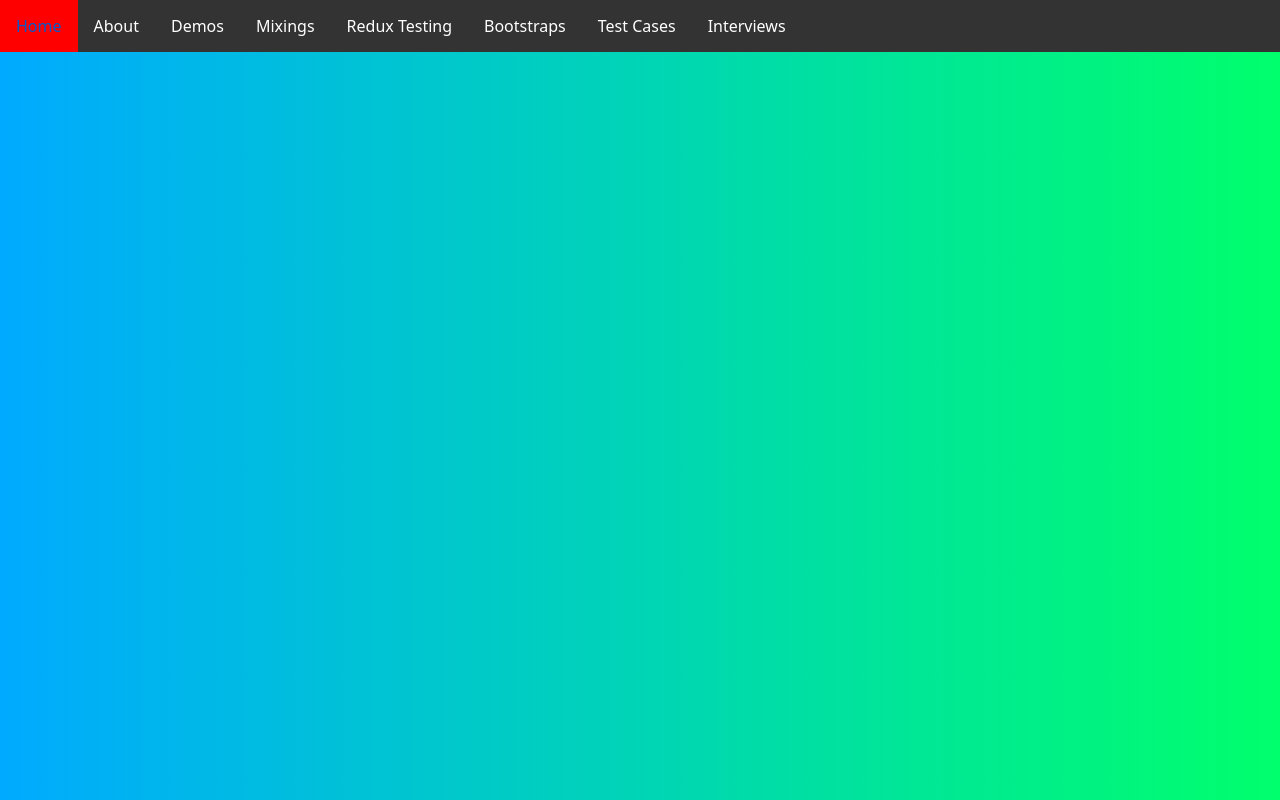
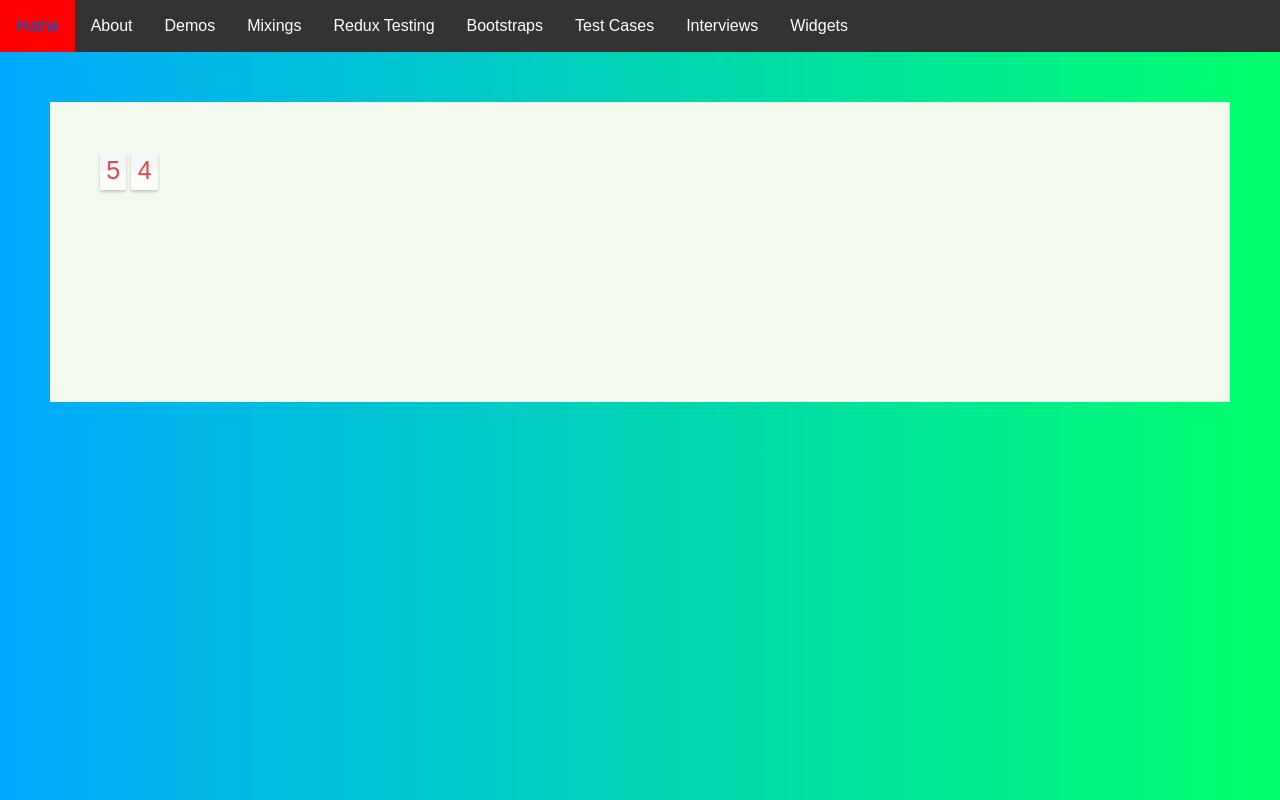
Before and after one commit to geforcesong/reactplayground, a React (Create React App) app: page /pages/widget/flipping-clock in a window 1280 px wide. Built offline with nearby package versions, Linux system fonts and the light colour scheme.

Commit message:
added flip clock

```diff
--- a/src/Home.js
+++ b/src/Home.js
@@ -20,6 +20,7 @@ import RandomTest from "./pages/Tests/RandomTest";
 import AprilTest from "./pages/Tests/AprilTest";
 import ControlTest from "./pages/Tests/ControlTest";
 import TodoList from "./pages/Interviews/TodoList";
+import FlippingClock from "./pages/Widgets/FlippingClock";
 
 const Home = () => {
   return (
@@ -48,6 +49,8 @@ const Home = () => {
         <Route path="/pages/april-test-page" component={AprilTest} />
         <Route path="/pages/control-test-page" component={ControlTest} />
         <Route path="/pages/interviews/todo-list" component={TodoList} />
+        <Route path="/pages/widget/flipping-clock" component={FlippingClock} />
+
       </Switch>
     </BrowserRouter>
   );
--- a/src/components/Navbar/index.js
+++ b/src/components/Navbar/index.js
@@ -61,6 +61,12 @@ const Navbar = () => {
           { text: "Fireworks Todo List", link: "/pages/interviews/todo-list" },
         ],
       },
+      {
+        text: "Widgets",
+        subMenus: [
+          { text: "Flipping Clock", link: "/pages/widget/flipping-clock" },
+        ],
+      },
     ],
     []
   );
--- /dev/null
+++ b/src/pages/Widgets/FlippingClock/ClockCard.js
@@ -0,0 +1,50 @@
+import { useEffect, useRef } from "react";
+
+function ClockCard({ newNumber }) {
+  const flipCardRef = useRef();
+  const topRef = useRef();
+  const bottomRef = useRef();
+
+  useEffect(() => {
+    const flipCard = flipCardRef.current;
+    const topHalf = topRef.current;
+    const startNumber = parseInt(topHalf.textContent);
+    if (newNumber === startNumber) return;
+
+    const bottomHalf = bottomRef.current;
+    const topFlip = document.createElement("div");
+    topFlip.classList.add("top-flip");
+    const bottomFlip = document.createElement("div");
+    bottomFlip.classList.add("bottom-flip");
+
+    topHalf.textContent = startNumber;
+    bottomHalf.textContent = startNumber;
+    topFlip.textContent = startNumber;
+    bottomFlip.textContent = newNumber;
+
+    topFlip.addEventListener("animationstart", (e) => {
+      topHalf.textContent = newNumber;
+    });
+    topFlip.addEventListener("animationend", (e) => {
+      topFlip.remove();
+    });
+    bottomFlip.addEventListener("animationend", (e) => {
+      bottomHalf.textContent = newNumber;
+      bottomFlip.remove();
+    });
+    flipCard.append(topFlip, bottomFlip);
+  }, [newNumber]);
+
+  return (
+    <div ref={flipCardRef} className="flip-card">
+      <div ref={topRef} className="top">
+        0
+      </div>
+      <div ref={bottomRef} className="bottom">
+        0
+      </div>
+    </div>
+  );
+}
+
+export default ClockCard;
--- /dev/null
+++ b/src/pages/Widgets/FlippingClock/flipping-clock.scss
@@ -0,0 +1,79 @@
+*,
+*::before,
+*::after {
+  box-sizing: border-box;
+  font-size: 1.25rem;
+  font-family: Arial, Helvetica, sans-serif;
+}
+
+.holder {
+  background-color: #f2faed;
+  color: #de4848;
+  margin: 50px;
+  height: 300px;
+  padding: 50px;
+  display: flex;
+  gap: 5px;
+  align-items: flex-start;
+}
+
+.flip-card {
+    position: relative;
+  display: inline-flex;
+  flex-direction: column;
+  box-shadow: 0 2px 3px 0 rgba(0, 0, 0, 0.2);
+  border-radius: 0.1em;
+
+
+  .top,
+  .bottom,
+  .top-flip,
+  .bottom-flip {
+    height: 0.75em;
+    line-height: 1;
+    padding: 0.25em;
+    overflow: hidden;
+  }
+
+  .top,
+  .top-flip {
+    background-color: #f7f7f7;
+    border-top-right-radius: 0.1em;
+    border-top-left-radius: 0.1em;
+  }
+
+  .bottom,
+  .bottom-flip {
+    background-color: white;
+    display: flex;
+    align-items: flex-end;
+    border-bottom-right-radius: 0.1em;
+    border-bottom-left-radius: 0.1em;
+  }
+
+  .top-flip {
+    position: absolute;
+    animation: flip-top 250ms ease-in;
+    transform-origin: bottom;
+  }
+
+  @keyframes flip-top {
+    100% {
+      transform: rotateX(90deg);
+    }
+  }
+
+  .bottom-flip {
+    position: absolute;
+    bottom: 0;
+    animation: flip-bottom 250ms ease-out 250ms;
+    transform-origin: top;
+    transform: rotateX(90deg);
+  }
+
+  @keyframes flip-bottom {
+    100% {
+      transform: rotateX(0deg);
+    }
+  }
+}
--- /dev/null
+++ b/src/pages/Widgets/FlippingClock/index.js
@@ -0,0 +1,33 @@
+import { useEffect, useState } from "react";
+import ClockCard from "./ClockCard";
+import "./flipping-clock.scss";
+
+function FlippingClock() {
+  const [second, setSecond] = useState(9);
+  const [tenSecond, setTenSecond] = useState(5);
+
+  useEffect(() => {
+    const interval = setInterval(() => {
+      let nextSecond = second - 1;
+      if (nextSecond < 0) {
+        if (tenSecond == 0) {
+          clearInterval(interval);
+          return;
+        }
+        nextSecond = 9;
+        setTenSecond((prev) => prev - 1);
+      }
+      setSecond(() => nextSecond);
+    }, 1000);
+    return () => clearInterval(interval);
+  });
+
+  return (
+    <div className="holder" onClick={() => setSecond((prev) => prev + 1)}>
+      <ClockCard newNumber={tenSecond} />
+      <ClockCard newNumber={second} />
+    </div>
+  );
+}
+
+export default FlippingClock;
```
